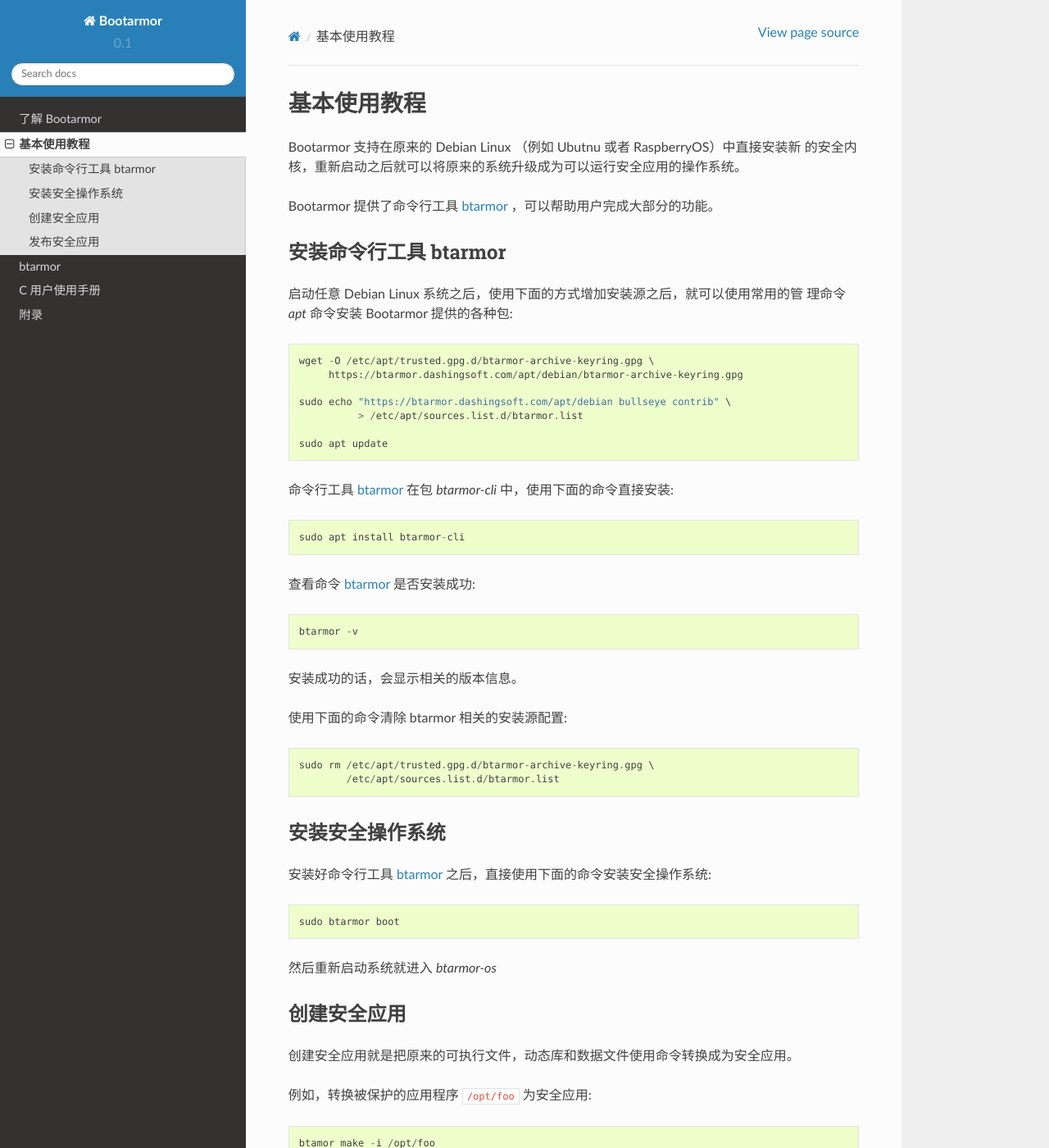
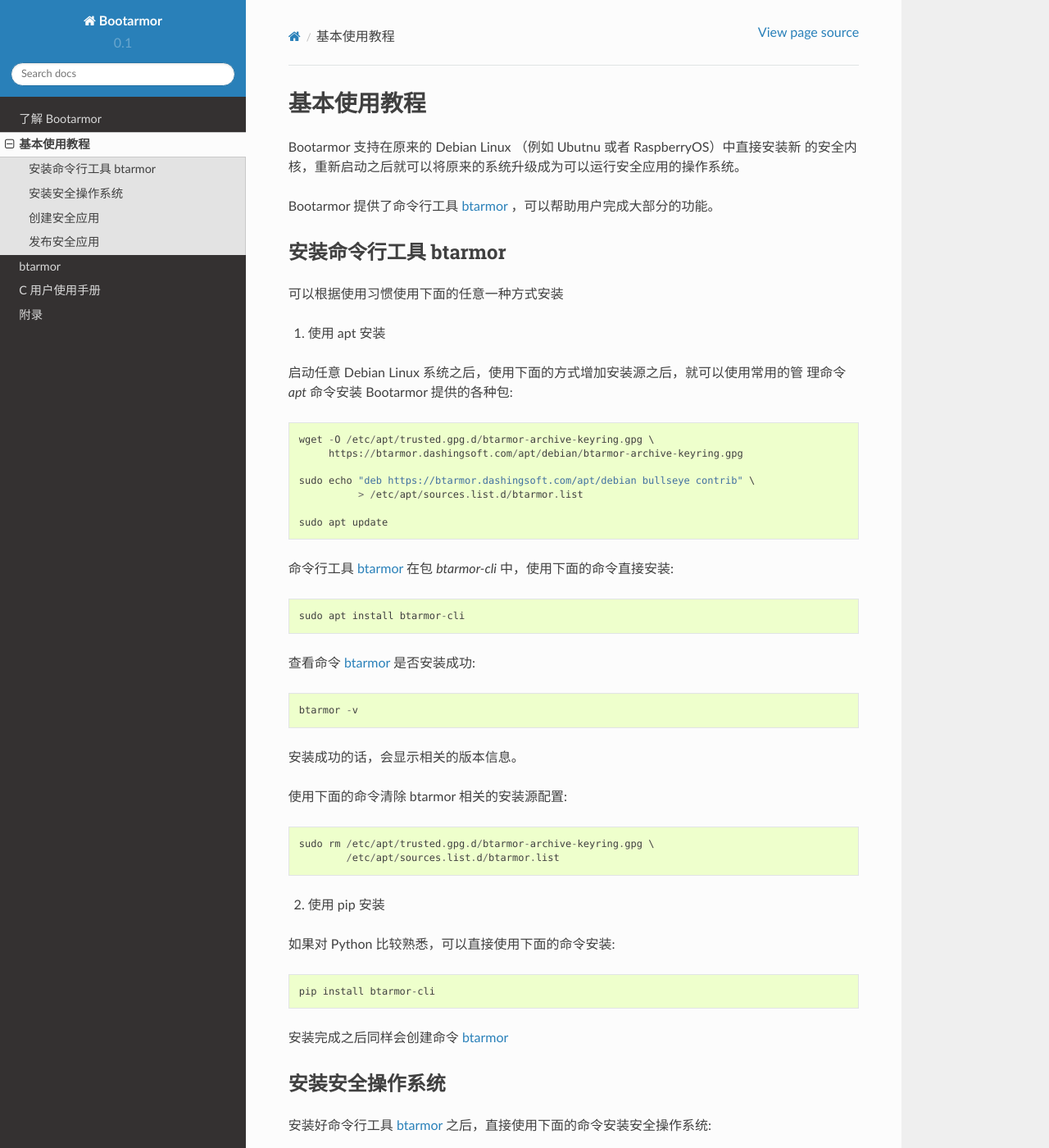
Before and after one commit to dashingsoft/btarmor-docs, a Sphinx documentation site: the page built from docs/tutorial.rst, in a window 1280 px wide and 1400 px high. Shown: the whole window at 82% size. Built offline with Sphinx 7.4.7 and the Read the Docs theme 2.0.0, drawn with Linux system fonts in a browser that asks for light colours.

Commit message:
Refine doc

```diff
--- a/docs/tutorial.rst
+++ b/docs/tutorial.rst
@@ -9,13 +9,17 @@
 安装命令行工具 btarmor
 ----------------------
 
+可以根据使用习惯使用下面的任意一种方式安装
+
+1. 使用 apt 安装
+
 启动任意 Debian Linux 系统之后，使用下面的方式增加安装源之后，就可以使用常用的管
 理命令 `apt` 命令安装 Bootarmor 提供的各种包::
 
     wget -O /etc/apt/trusted.gpg.d/btarmor-archive-keyring.gpg \
          https://btarmor.dashingsoft.com/apt/debian/btarmor-archive-keyring.gpg
 
-    sudo echo "https://btarmor.dashingsoft.com/apt/debian bullseye contrib" \
+    sudo echo "deb https://btarmor.dashingsoft.com/apt/debian bullseye contrib" \
               > /etc/apt/sources.list.d/btarmor.list
 
     sudo apt update
@@ -34,6 +38,14 @@
 
     sudo rm /etc/apt/trusted.gpg.d/btarmor-archive-keyring.gpg \
             /etc/apt/sources.list.d/btarmor.list
+
+2. 使用 pip 安装
+
+如果对 Python 比较熟悉，可以直接使用下面的命令安装::
+
+    pip install btarmor-cli
+
+安装完成之后同样会创建命令 :ref:`btarmor`
 
 安装安全操作系统
 ----------------
```
Also changed, not shown: docs/btarmor-cli.rst (+7 -3 lines).
